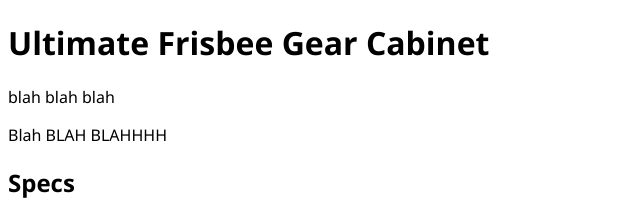
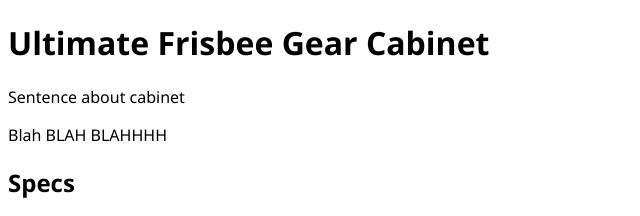
Before and after one commit to Kirbybwch/portfolio, a plain HTML site: page index.html in a window 1280 px wide. Shown: the top 216 px of the page, 0-640 px from the left. Drawn offline with Linux system fonts and the light colour scheme.

Commit message:
edited blah blah sentence

```diff
--- a/index.html
+++ b/index.html
@@ -16,7 +16,7 @@
 
     <h1>Ultimate Frisbee Gear Cabinet</h1>
 
-    <p>blah blah blah</p>
+    <p>Sentence about cabinet</p>
     <p>Blah BLAH BLAHHHH</p>
 
 
```
